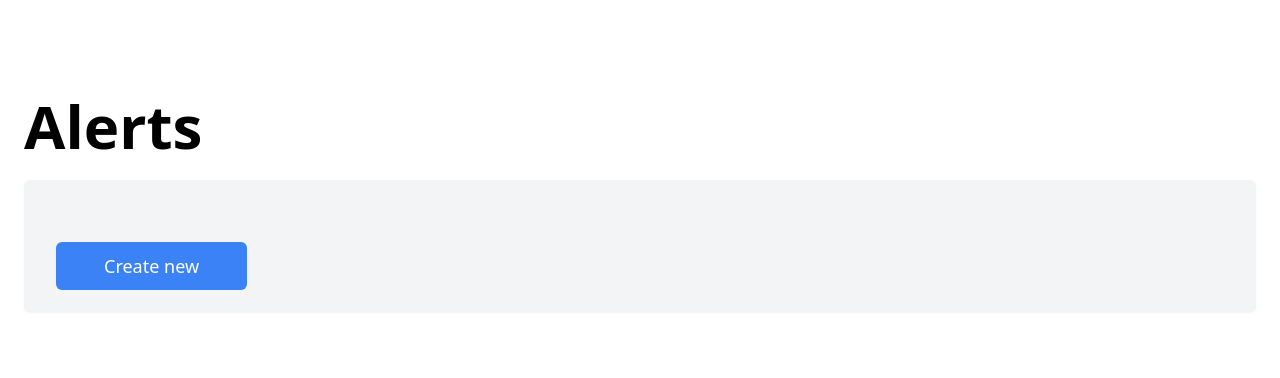
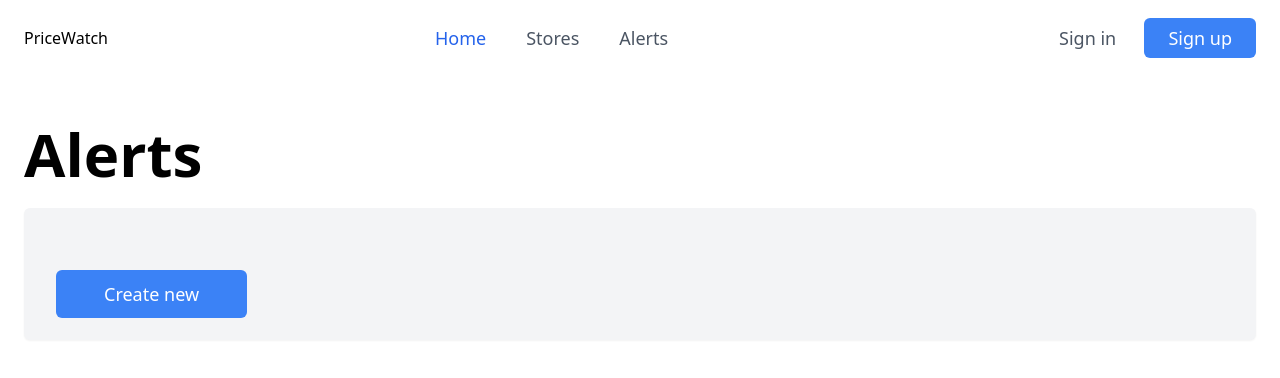
Before and after one commit to ramsy1980/pricewatch, a Flask app: page /alerts/ in a window 1280 px wide. Shown: the top 378 px of the page. Run offline with Flask 2, Linux system fonts and the light colour scheme; the visitor is signed in with stand-in values (Sample User, id 1); data that the repository does not hold is empty.

Commit message:
feat(layout): add navigation bar

```diff
--- a/templates/base.html
+++ b/templates/base.html
@@ -15,14 +15,43 @@
 </head>
 <body>
     <header>
-    <nav class="flex items-center justify-between p-6 container mx-auto">
-        <!-- Logo will come here -->
+        <nav class="flex items-center justify-between p-6 container mx-auto">
+            <!-- Logo -->
+            <h3>PriceWatch</h3>
 
-        <!-- Menu items in the center here -->
+            <!-- Menu items -->
+            <div class="text-lg text-gray-600 hidden lg:flex">
+                <a href="/" class="block mt-4 lg:inline-block text-blue-600 lg:mt-0 mr-10">
+                    Home
+                </a>
+                <a href="{{ url_for('stores.index') }}" class="block mt-4 lg:inline-block hover:text-gray-700 lg:mt-0 mr-10">
+                    Stores
+                </a>
+                <a href="{{ url_for('alerts.index') }}" class="block mt-4 lg:inline-block hover:text-gray-700 lg:mt-0 mr-10">
+                    Alerts
+                </a>
+            </div>
 
-        <!-- CTA buttons will come here -->
-    </nav>
+            <!-- CTA and Hamburger icon -->
+            <div class="flex items-center">
+                <div class="mr-5 lg:mr-0">
+                    <a href="{{ url_for('users.login_user') }}" class="py-2 px-6 rounded-md text-gray-600 hover:text-gray-700 text-lg">Sign in</a>
+                    <a href="{{ url_for('users.register_user') }}" class="py-2 px-6 bg-blue-500 hover:bg-blue-600 rounded-md text-white text-lg">Sign up</a>
+                </div>
+                <div class="block lg:hidden">
+                    <button
+                        class="flex items-center px-4 py-3 border rounded text-blue-500 border-blue-500 focus:outline-none">
+                        <svg class="fill-current h-3 w-3" viewBox="0 0 20 20" xmlns="http://www.w3.org/2000/svg">
+                            <title>Menu</title>
+                            <path d="M0 3h20v2H0V3zm0 6h20v2H0V9zm0 6h20v2H0v-2z" />
+                        </svg>
+                    </button>
+                </div>
+
+            </div>
+        </nav>
     </header>
+
     <main class="mt-12">
         <div class="container mx-auto px-6">
             {% with messages = get_flashed_messages(with_categories=true) %}
```
